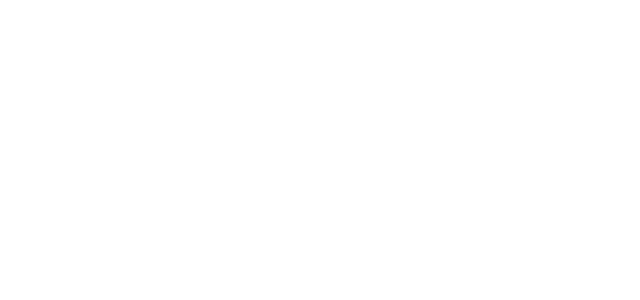
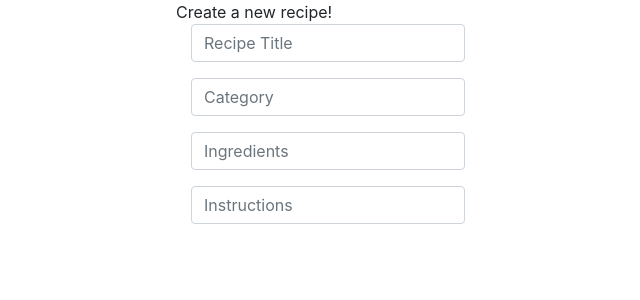
Before and after one commit to zsiskos/recipe-app-react, a React (Create React App) app in the folder recipe-react/: page /newRecipe in a window 1280 px wide. Shown: the top 300 px of the page, without its empty margins (312-952 px from the left). Built offline with nearby package versions, Linux system fonts and the light colour scheme.

Commit message:
add create recipe page

```diff
--- /dev/null
+++ b/recipe-react/src/components/CreateRecipeForm/CreateRecipeForm.jsx
@@ -0,0 +1,52 @@
+import React, { Component } from 'react';
+import { Link } from 'react-router-dom';
+
+class CreateRecipeForm extends Component {
+
+    state = {
+        title: '',
+        category: '',
+        ingredients: '',
+        instructions: '',
+        tags: [],
+        createdBy: ''
+    };
+
+    render() {
+      return (
+        <div>
+          <header className="header-footer">Create a new recipe!</header>
+          <form className="form-horizontal" onSubmit={this.handleSubmit} >
+            <div className="form-group">
+              <div className="col-sm-12">
+                <input type="text" className="form-control" placeholder="Recipe Title" value={this.state.title} name="title" onChange={this.handleChange} />
+              </div>
+            </div>
+            <div className="form-group">
+              <div className="col-sm-12">
+                <input type="text" className="form-control" placeholder="Category" value={this.state.category} name="category" onChange={this.handleChange} />
+              </div>
+            </div>
+            <div className="form-group">
+              <div className="col-sm-12">
+                <input type="text" className="form-control" placeholder="Ingredients" value={this.state.ingredients} name="ingredients" onChange={this.handleChange} />
+              </div>
+            </div>
+            <div className="form-group">
+              <div className="col-sm-12">
+                <input type="text" className="form-control" placeholder="Instructions" value={this.state.instructions} name="instructions" onChange={this.handleChange} />
+              </div>
+            </div>
+            {/* <div className="form-group">
+              <div className="col-sm-12 text-center">
+                <button className="btn btn-default" disabled={this.isFormInvalid()}>Submit</button>&nbsp;&nbsp;
+                <Link to='/'>Cancel</Link>
+              </div>
+            </div> */}
+          </form>
+        </div>
+      );
+    }
+}
+
+  export default CreateRecipeForm;
--- a/recipe-react/src/components/Header/Header.jsx
+++ b/recipe-react/src/components/Header/Header.jsx
@@ -11,6 +11,10 @@ import Button from 'react-bootstrap/Button'
 const Header = (props) => {
     let header = props.user ?
     <Container className='Header'>
+        <NavBar
+            user={props.user}
+            handleLogout={props.handleLogout}
+        />
         <Row>
             <Col className='col-small-user' sm={4}>
             <Image
@@ -27,10 +31,6 @@ const Header = (props) => {
                 <p>This is where the person's profile info will go</p>
             </Col>
         </Row>
-            <NavBar
-                user={props.user}
-                handleLogout={props.handleLogout}
-            />
     </Container>
     :
     <Container>
--- a/recipe-react/src/components/NavBar/NavBar.jsx
+++ b/recipe-react/src/components/NavBar/NavBar.jsx
@@ -11,7 +11,7 @@ const NavBar = (props) => {
     let nav = props.user ?
         <div>
             <Navbar bg="light" expand="lg">
-                <Navbar.Brand href="#home">My Recipe Box</Navbar.Brand>
+                <Navbar.Brand>My Recipe Box</Navbar.Brand>
                 <Navbar.Toggle aria-controls="basic-navbar-nav" />
                 <Navbar.Collapse id="basic-navbar-nav">
                     <Nav className="mr-auto">
--- a/recipe-react/src/components/Search/Search.css
+++ b/recipe-react/src/components/Search/Search.css
@@ -0,0 +1,3 @@
+button {
+    margin-left: 10px;
+}
--- a/recipe-react/src/pages/App/App.js
+++ b/recipe-react/src/pages/App/App.js
@@ -6,6 +6,7 @@ import Header from '../../components/Header/Header'
 import RecipeBox from '../../components/RecipeBox/RecipeBox'
 import SignupPage from '../../pages/SignupPage/SignupPage'
 import LoginPage from '../LoginPage/LoginPage';
+import CreateRecipePage from '../CreateRecipePage/CreateRecipePage';
 
 
 class App extends Component {
@@ -51,6 +52,9 @@ class App extends Component {
                 handleSignupOrLogin={this.handleSignupOrLogin}
               />
           }/>
+          <Route path='/newRecipe' render={(props) => (
+            <CreateRecipePage {...props}/>
+          )}/>
         </Switch>
       </div>
     );
--- /dev/null
+++ b/recipe-react/src/pages/CreateRecipePage/CreateRecipePage.css
@@ -0,0 +1,7 @@
+.CreateRecipePage {
+    display: flex;
+    flex-flow: column nowrap;
+    justify-content: center;
+    align-items: center;
+    margin-bottom: 50px;
+}
--- /dev/null
+++ b/recipe-react/src/pages/CreateRecipePage/CreateRecipePage.jsx
@@ -0,0 +1,29 @@
+import React, { Component } from 'react';
+import CreateRecipeForm from '../../components/CreateRecipeForm/CreateRecipeForm';
+import './CreateRecipePage.css'
+
+
+class CreateRecipePage extends Component {
+  constructor(props) {
+    super(props);
+    this.state = {message: ''}
+  }
+
+  updateMessage = (msg) => {
+    this.setState({message: msg});
+  }
+
+  render() {
+    return (
+      <div className='CreateRecipePage'>
+        <CreateRecipeForm
+            {...this.props}
+            updateMessage={this.updateMessage}
+        />
+        <p>{this.state.message}</p>
+      </div>
+    );
+  }
+}
+
+export default CreateRecipePage;
```
Also changed, not shown: recipe-react/src/components/RecipeBox/RecipeBox.jsx (+20 -0 lines), recipe-react/src/components/CreateRecipeForm/CreateRecipeForm.css (added).
